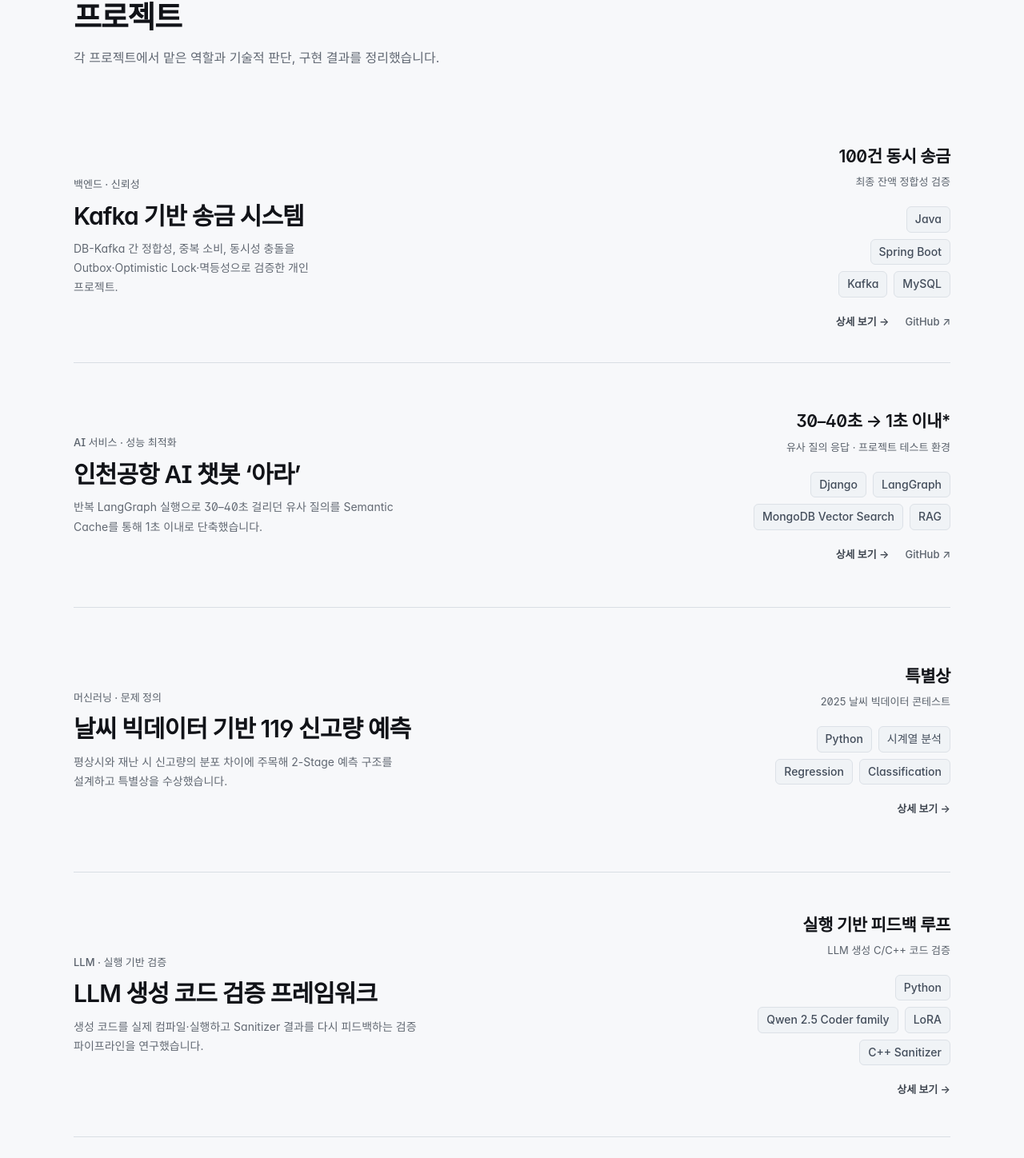
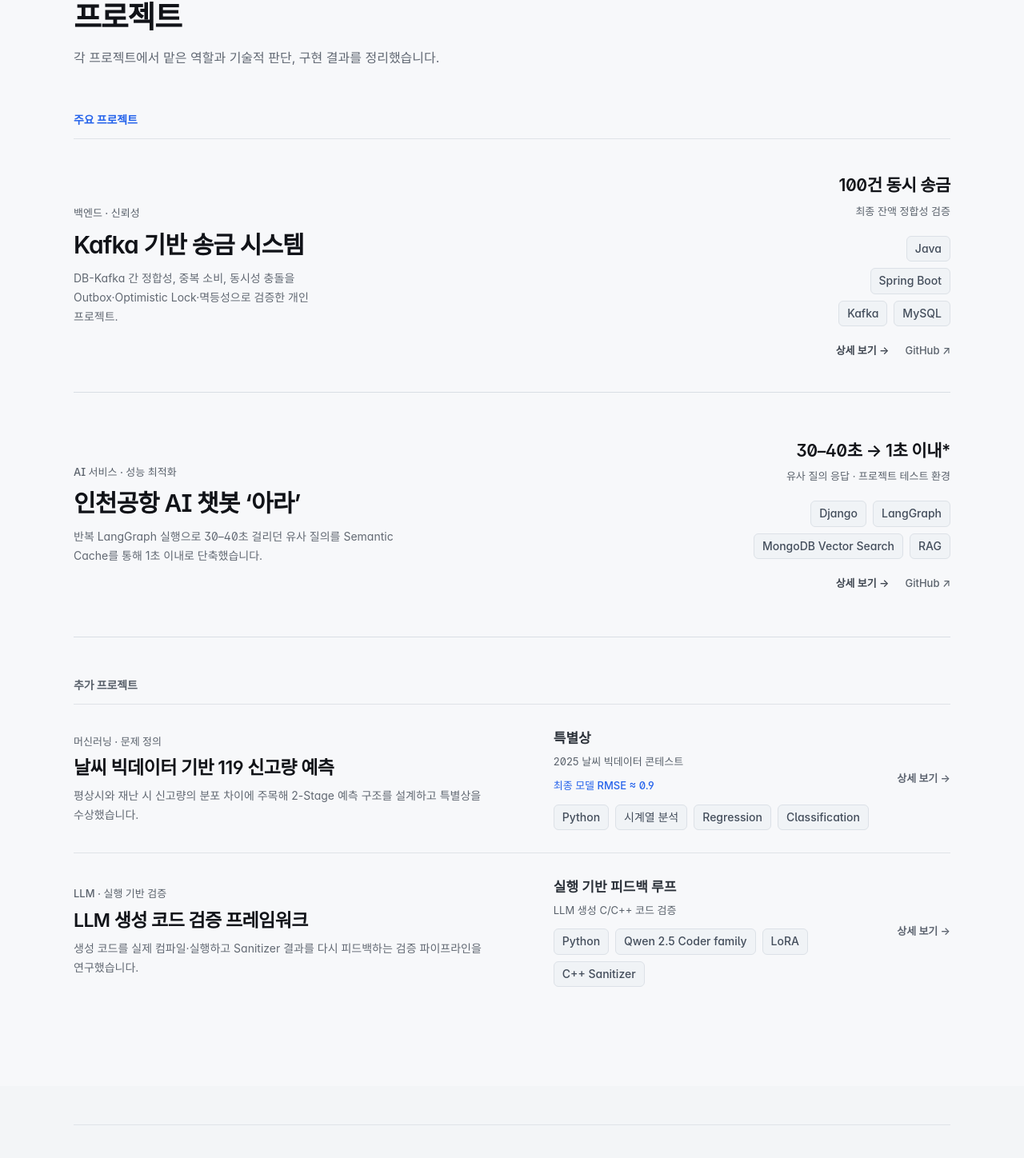
Before and after one commit to meatcarrot/meatcarrot.github.io, a Next.js app: page / in a window 1280 px wide. Shown: the part 1837-3285 px from the top of the page at 80% size. Built offline with nearby package versions, Linux system fonts and the light colour scheme; a web font is replaced by a local one.

Commit message:
Separate primary and additional projects on home

```diff
--- a/app/page.tsx
+++ b/app/page.tsx
@@ -2,6 +2,7 @@
 import { Hero } from "@/components/hero"
 import { Container } from "@/components/primitives"
 import { FeaturedProject } from "@/components/featured-project"
+import { ProjectCard } from "@/components/project-card"
 import { Footer } from "@/components/footer"
 import { featuredProjects, secondaryProjects } from "@/data/projects"
 
@@ -28,10 +29,30 @@
               </div>
             </div>
 
-            <div className="mt-5 grid gap-0 divide-y divide-[#dfe3e8]">
-              {[...featuredProjects, ...secondaryProjects].map((project) => (
-                <FeaturedProject key={project.slug} project={project} />
-              ))}
+            <div className="mt-5">
+              <div className="border-b border-[#dfe3e8] pb-3">
+                <h3 className="text-[14px] font-semibold tracking-[-0.01em] text-[#2563eb]">
+                  주요 프로젝트
+                </h3>
+              </div>
+              <div className="grid gap-0">
+                {featuredProjects.map((project) => (
+                  <FeaturedProject key={project.slug} project={project} />
+                ))}
+              </div>
+            </div>
+
+            <div className="mt-12">
+              <div className="border-b border-[#dfe3e8] pb-3">
+                <h3 className="text-[14px] font-semibold tracking-[-0.01em] text-[#59616b]">
+                  추가 프로젝트
+                </h3>
+              </div>
+              <div className="grid gap-0 divide-y divide-[#dfe3e8]">
+                {secondaryProjects.map((project) => (
+                  <ProjectCard key={project.slug} project={project} />
+                ))}
+              </div>
             </div>
           </Container>
         </section>
```
